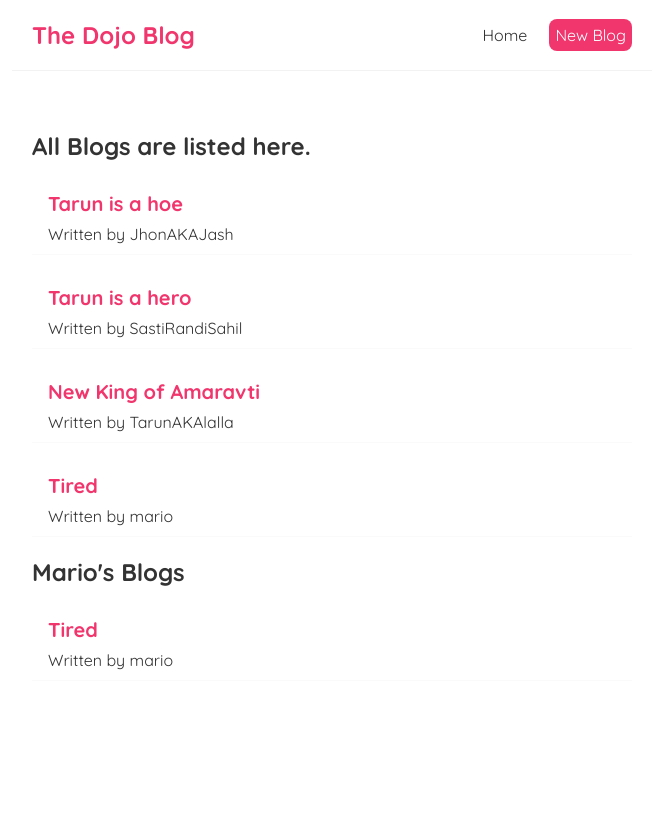
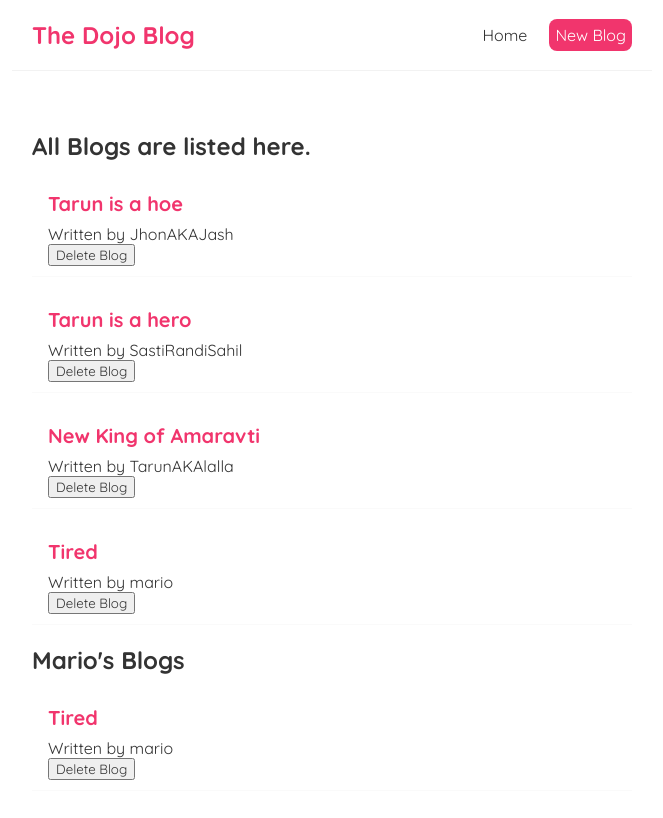
Before and after one commit to kaustubhKVS/learn_FARM_stack, a React (Create React App) app: page / in a window 1280 px wide. Shown: the top 818 px of the page, without its empty margins (308-971 px from the left). Built offline with nearby package versions, Linux system fonts and the light colour scheme.

Commit message:
Delete post function as prop vid 13

```diff
--- a/src/BlogList.js
+++ b/src/BlogList.js
@@ -1,4 +1,4 @@
-const Blogs = ({blogs , title}) => {
+const Blogs = ({blogs , title, handleDelete}) => {
 
     // Props is the data/properties passed between components.
     // you can import props like this, or use a deconstrunctor in the above function
@@ -14,6 +14,7 @@
                     <div className="blog-preview" key={blog.id}>
                         <h2>{ blog.title }</h2>
                         <p>Written by {blog.author}</p>
+                        <button onClick={() => handleDelete(blog.id)}>Delete Blog</button>
                     </div>
             ))}
         </div>
@@ -22,3 +23,5 @@
 }
 
 export default Blogs;
+
+// handleDelete is defiend where the data resides, and we have passed handle delete as a function to a prop
--- a/src/Home.js
+++ b/src/Home.js
@@ -11,10 +11,15 @@
 
     ]);
 
+    const handleDelete = (id) => {
+        const newBlog = blogs.filter(blog => blog.id !== id);
+        setBlogs(newBlog);
+    }
+
     return (
 
         <div className="home">
-            <BlogList blogs={blogs} title="All Blogs are listed here."/>
+            <BlogList blogs={blogs} title="All Blogs are listed here." handleDelete={handleDelete} />
             <BlogList blogs={blogs.filter((blogs) => blogs.author === 'mario')} title="Mario's Blogs"></BlogList>
         </div>
 
@@ -23,6 +28,7 @@
 
 export default Home;
 
+// handleDelete is defiend where the data resides, and we have passed handleDelete as a function to a prop
 // handleClickAgain('mario')
 // We do not INVOKE by function handleClick(), we invoke by reference handleClick
 // Use Camel casing e.g. you just used OnClick insted of onClick, O capital nahi tha
```
